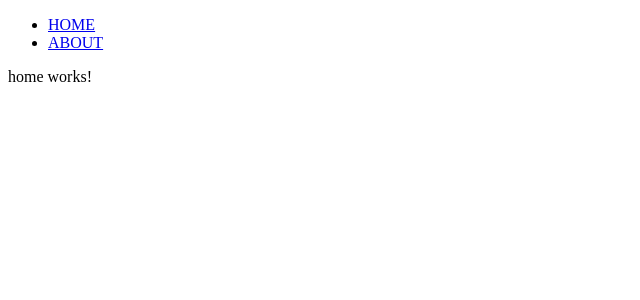
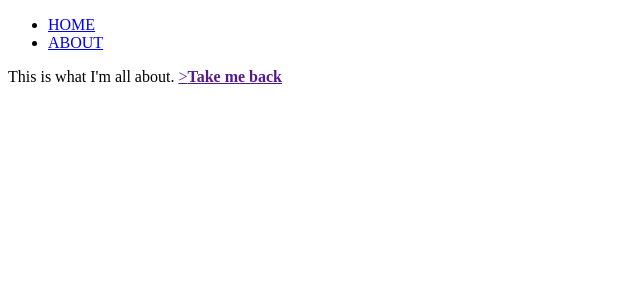
Before and after one commit to Pedrohero13/ng5, an Angular app: page /about/48 in a window 1280 px wide. Before the commit this address led to /. Shown: the top 300 px of the page, without its empty margins (0-640 px from the left). Built offline with nearby package versions, Linux system fonts and the light colour scheme.

Commit message:
routing #5

```diff
--- a/src/app/about/about.component.html
+++ b/src/app/about/about.component.html
@@ -1 +1,3 @@
-<p>about works!</p>
+<p>
+    This is what I'm all about. <a href="" (click)="sendMeHome">><strong>Take me back</strong></a>
+</p>
--- a/src/app/about/about.component.ts
+++ b/src/app/about/about.component.ts
@@ -1,5 +1,6 @@
 import { Component, OnInit } from '@angular/core';
-
+import { ActivatedRoute } from '@angular/router';
+import { Router } from '@angular/router';
 @Component({
   selector: 'app-about',
   templateUrl: './about.component.html',
@@ -7,9 +8,15 @@
 })
 export class AboutComponent implements OnInit {
 
-  constructor() { }
+  constructor(private route:ActivatedRoute, private router:Router) {
+    this.route.params.subscribe(res => console.log(res.id))
+   }
 
   ngOnInit(): void {
   }
 
+  sendMeHome(){
+    this.router.navigate(['']);
+  }
+
 }
--- a/src/app/app-routing.module.ts
+++ b/src/app/app-routing.module.ts
@@ -1,7 +1,18 @@
 import { NgModule } from '@angular/core';
 import { RouterModule, Routes } from '@angular/router';
+import { AboutComponent } from './about/about.component';
+import { HomeComponent } from './home/home.component';
+const routes: Routes = [
+  {
+    path:'',
+    component: HomeComponent
+  },
+  {
+    path:'about/:id',
+    component: AboutComponent
+  }
 
-const routes: Routes = [];
+];
 
 @NgModule({
   imports: [RouterModule.forRoot(routes)],
--- a/src/app/app.component.html
+++ b/src/app/app.component.html
@@ -1,6 +1,7 @@
 
 <ul>
-  <li><a routerLink="">HOME</a></li><li><a routerLink="about">ABOUT</a></li>
+  <li><a routerLink="">HOME</a></li>
+  <li><a routerLink="about/48">ABOUT</a></li>
 </ul>
-<app-home></app-home>
+
 <router-outlet></router-outlet>
```
